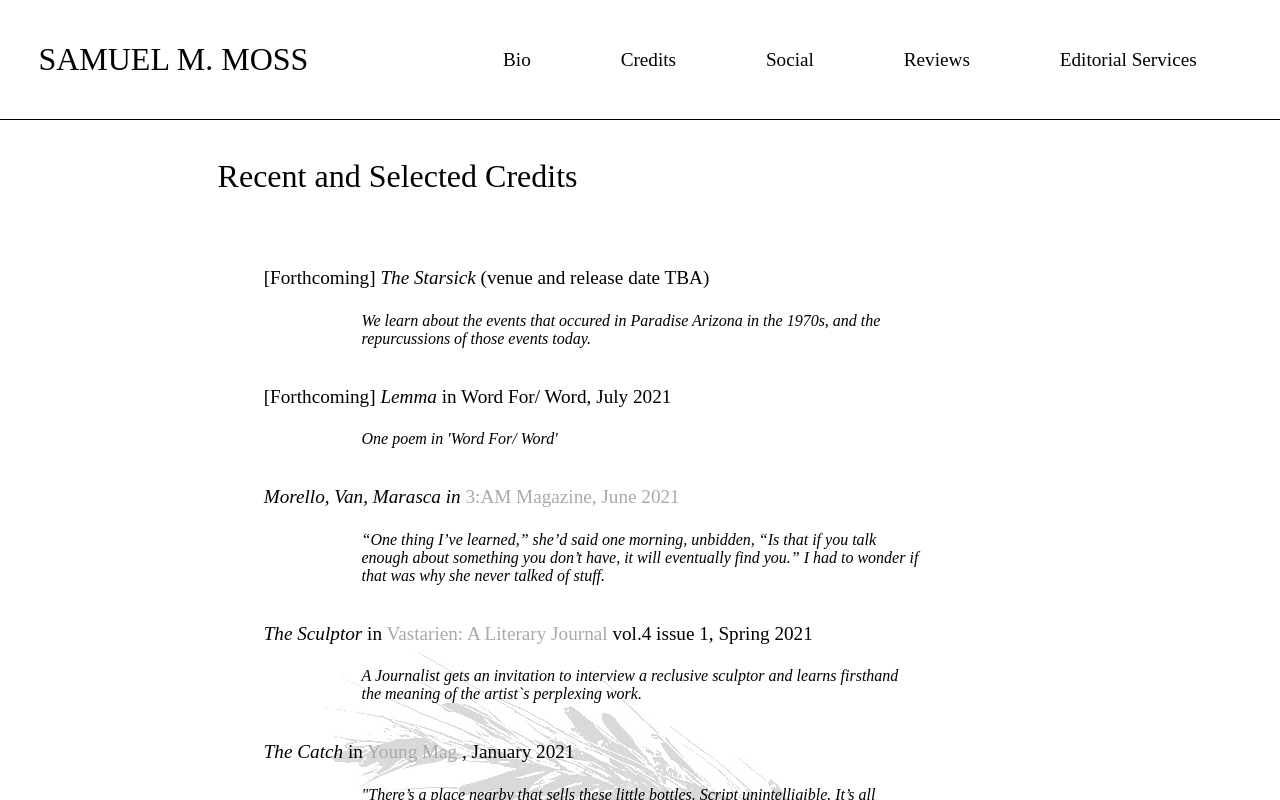
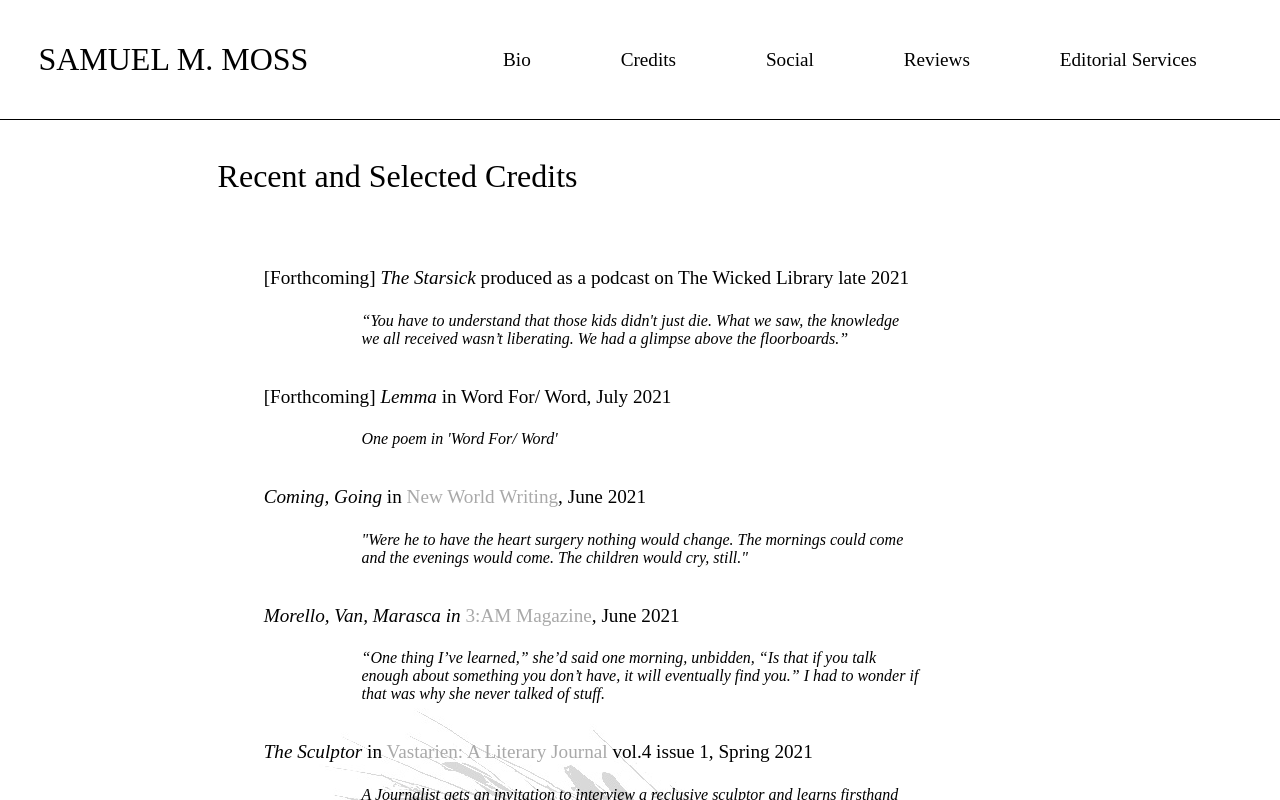
Before and after one commit to perfidiousscript/home_page, a Next.js app: page /credits in a window 1280 px wide. Shown: the top 800 px of the page. Built offline with nearby package versions, Linux system fonts and the light colour scheme.

Commit message:
adds coming,going credit and fixes some other credits

```diff
--- a/public/credits.js
+++ b/public/credits.js
@@ -8,10 +8,10 @@ export const credits = [
     title: [
       "[Forthcoming]",
       <i> The Starsick </i>,
-      "(venue and release date TBA)",
+      "produced as a podcast on The Wicked Library late 2021",
     ],
     quote:
-      "We learn about the events that occured in Paradise Arizona in the 1970s, and the repurcussions of those events today.",
+      "“You have to understand that those kids didn't just die. What we saw, the knowledge we all received wasn’t liberating. We had a glimpse above the floorboards.”",
   },
   {
     title: ["[Forthcoming]", <i> Lemma </i>, "in Word For/ Word, July 2021"],
@@ -19,14 +19,27 @@ export const credits = [
   },
   {
     title: [
+      <i>Coming, Going</i>,
+      " in ",
+      <a href="https://newworldwriting.net/samuel-m-moss-coming-going/">
+        New World Writing
+      </a>,
+      ", June 2021",
+    ],
+    quote: `"Were he to have the heart surgery nothing would change. The mornings could come and the evenings would come. The children would cry, still."`,
+  },
+  {
+    title: [
       <i> Morello, Van, Marasca in </i>,
       <a href="https://www.3ammagazine.com/3am/morello-van-marasca/">
-        3:AM Magazine, June 2021
+        3:AM Magazine
       </a>,
+      ", June 2021",
     ],
     quote:
       "“One thing I’ve learned,” she’d said one morning, unbidden, “Is that if you talk enough about something you don’t have, it will eventually find you.” I had to wonder if that was why she never talked of stuff.",
   },
+
   {
     title: [
       <i> The Sculptor </i>,
```
